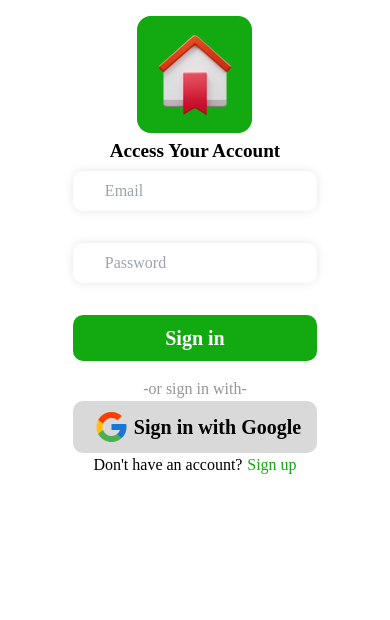
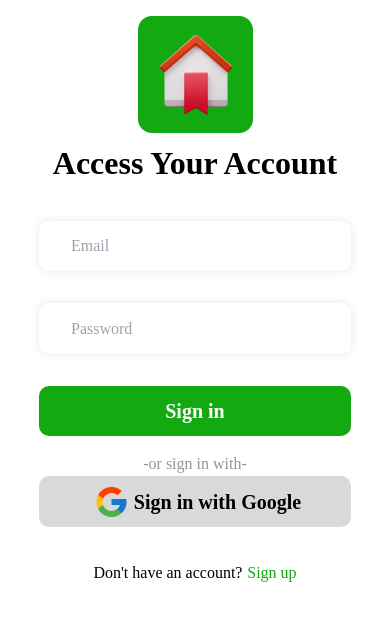
Before and after one commit to dhanashreemhatre/Inclusify-Donation-Platform, a Next.js app: page /login in a window 390 px wide. Shown: the top 620 px of the page. Built offline with nearby package versions, Linux system fonts and the light colour scheme.

Commit message:
fixed:login ui issue

```diff
--- a/src/app/login/login.module.css
+++ b/src/app/login/login.module.css
@@ -101,8 +101,32 @@
   color: rgba(19, 169, 16, 1);
 }
 @media(max-width:650px){
+  .loginContainer .headingLogin h1{
+    font-size: 2rem;
+    margin-bottom: 4vh;
+
+  }
+  .loginContainer .googleButton {
+    height: 6vh;
+   width: 80vw;
+  }
+  .loginContainer form button {
+    height: 6vh;
+   width: 80vw;
+  }
+  .loginContainer{
+    gap:4vh;
+  }
   .loginContainer .loginItems {
     width: auto;
-
+    gap: 6%;
+    justify-content: space-between;
+  }
+  .loginInput {
+   height: 6vh;
+   width: 80vw;
+    box-shadow: 0px 0px 10px rgba(0, 0, 0, 0.1);
+    border-radius: 0.625rem;
+    text-indent: 1rem;
   }
 }
```
